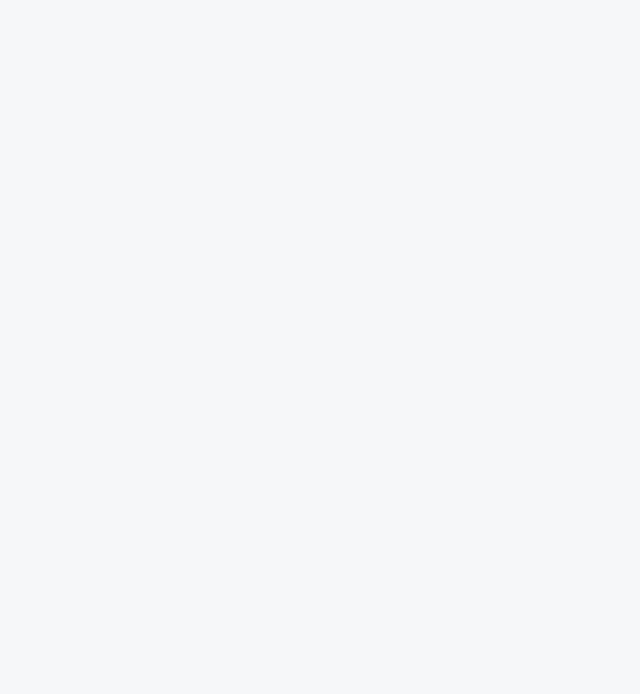
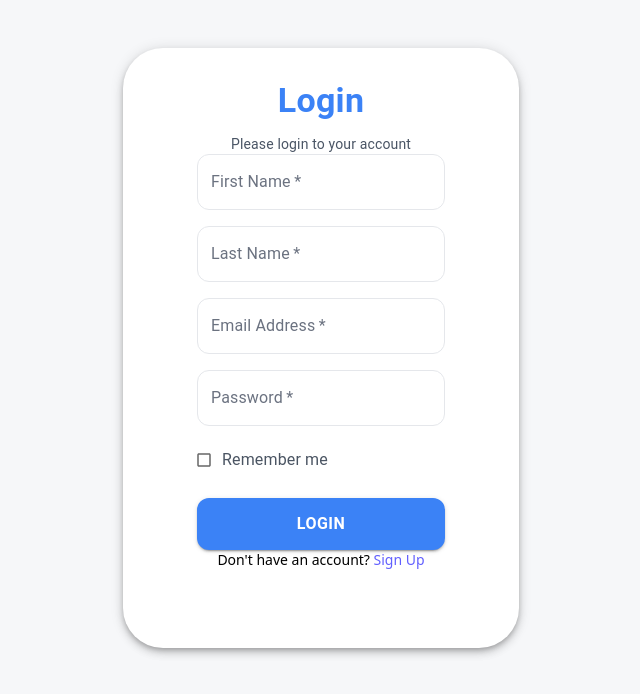
Before and after one commit to Mahdi-Devm/Morent-React, a React (Vite) app: page /login in a window 1280 px wide. Before the commit this address had no page. Shown: the top 694 px of the page, without its empty margins (319-959 px from the left). Built offline with nearby package versions, Linux system fonts and the light colour scheme.

Commit message:
Add loading page component with animations, update dependencies, and refactor main app structure

```diff
--- a/package.json
+++ b/package.json
@@ -11,11 +11,16 @@
     "deploy": "gh-pages -d dist"
   },
   "dependencies": {
+    "@emotion/react": "^11.14.0",
+    "@emotion/styled": "^11.14.0",
+    "@mui/icons-material": "^6.4.5",
+    "@mui/material": "^6.4.5",
     "@reduxjs/toolkit": "^2.5.1",
     "@tailwindcss/postcss": "^4.0.6",
     "@tailwindcss/vite": "^4.0.6",
     "cors": "^2.8.5",
     "express": "^4.21.2",
+    "lucide-react": "^0.475.0",
     "prop-types": "^15.8.1",
     "react": "^19.0.0",
     "react-dom": "^19.0.0",
--- /dev/null
+++ b/src/Feature/LoadingPage/Loading.css
@@ -0,0 +1,66 @@
+:root {
+  --blur-intensity: 20px;
+  --opacity-intensity: 0.7;
+}
+
+.fixed {
+  background-image: url("https://example.com/cityscape.jpg");
+  background-size: cover;
+  background-position: center;
+  backdrop-filter: blur(var(--blur-intensity));
+  -webkit-backdrop-filter: blur(var(--blur-intensity));
+}
+
+@keyframes fadeIn {
+  0% {
+    opacity: 0;
+    transform: translateY(20px);
+  }
+  100% {
+    opacity: 1;
+    transform: translateY(0);
+  }
+}
+
+.animate-fadeIn {
+  animation: fadeIn 1.2s ease-out forwards;
+}
+
+@keyframes spin-slow {
+  0% {
+    transform: rotate(0deg);
+  }
+  100% {
+    transform: rotate(360deg);
+  }
+}
+
+.animate-spin-slow {
+  animation: spin-slow 1.5s linear infinite;
+}
+
+.text-shadow-lg {
+  text-shadow: 0 10px 15px rgba(0, 0, 0, 0.5), 0 4px 6px rgba(0, 0, 0, 0.3);
+}
+
+.transition-transform {
+  transition: transform 0.3s ease-in-out;
+}
+
+.bg-cityscape {
+  background-image: url("https://example.com/cityscape.jpg");
+  background-position: center;
+  background-size: cover;
+}
+
+.text-white {
+  color: #ffffff;
+}
+
+.opacity-70 {
+  opacity: var(--opacity-intensity);
+}
+
+.transition-all {
+  transition: all 0.3s ease-in-out;
+}
--- a/src/Feature/LoadingPage/LoadingPage.jsx
+++ b/src/Feature/LoadingPage/LoadingPage.jsx
@@ -1,9 +1,29 @@
+import { useState, useEffect } from "react";
+import "./Loading.css";
+
 function LoadingPage() {
+  const [loading, setLoading] = useState(true);
+
+  useEffect(() => {
+    const timer = setTimeout(() => {
+      setLoading(false);
+    }, 500);
+
+    return () => clearTimeout(timer);
+  }, []);
+
   return (
-    <div className="flex items-center justify-center min-h-screen bg-gray-100">
-      <div className="flex items-center justify-center space-x-2">
-        <div className="w-12 h-12 border-4 border-t-transparent border-blue-500 border-solid rounded-full animate-spin"></div>
-        <span className="text-xl font-semibold text-gray-700">loading...</span>
+    <div
+      className={`fixed inset-0 bg-cover bg-center bg-cityscape backdrop-blur-2xl flex items-center justify-center z-50 transition-opacity duration-1000 ${
+        loading ? "opacity-100" : "opacity-0 pointer-events-none"
+      }`}
+    >
+      <div
+        className={`transition-all duration-1000 ease-in-out transform ${
+          loading ? "scale-100" : "scale-95"
+        } flex flex-col items-center justify-center space-y-6`}
+      >
+        <div className="w-14 h-14 sm:w-28 sm:h-28 md:w-32 md:h-32 border-5 border-t-transparent border-blue-400 border-solid rounded-full animate-spin-slow"></div>
       </div>
     </div>
   );
--- /dev/null
+++ b/src/Feature/Login/Login.jsx
@@ -0,0 +1,157 @@
+import { useState } from "react";
+import {
+  Button,
+  TextField,
+  Typography,
+  Box,
+  Container,
+  FormControlLabel,
+  Checkbox,
+} from "@mui/material";
+
+const InputField = ({ label, type }) => (
+  <div className="mb-4">
+    <TextField
+      label={label}
+      type={type}
+      fullWidth
+      variant="outlined"
+      required
+      className="rounded-xl"
+      sx={{
+        "& .MuiOutlinedInput-root": {
+          borderRadius: "12px",
+        },
+        "& .MuiInputLabel-root": {
+          color: "#6b7280",
+        },
+        "& .MuiOutlinedInput-notchedOutline": {
+          borderColor: "#e5e7eb",
+        },
+        "&:hover .MuiOutlinedInput-notchedOutline": {
+          borderColor: "#3b82f6",
+        },
+      }}
+    />
+  </div>
+);
+
+export default function LoginPage() {
+  const [error, setError] = useState(false);
+  const [rememberMe, setRememberMe] = useState(false);
+
+  const handleSubmit = (e) => {
+    e.preventDefault();
+    setError(true);
+  };
+
+  return (
+    <Container component="main" maxWidth="xs" className="py-12 px-6">
+      <Box
+        sx={{
+          display: "flex",
+          flexDirection: "column",
+          alignItems: "center",
+          backgroundColor: "#ffffff",
+          padding: 4,
+          borderRadius: 10,
+          boxShadow: 5,
+          height: "600px",
+          width: "100%",
+          maxWidth: "450px",
+          overflow: "hidden",
+          transition: "box-shadow 0.3s ease-in-out",
+          "&:hover": {
+            boxShadow: 15,
+          },
+        }}
+      >
+        <Typography
+          variant="h4"
+          gutterBottom
+          className="text-center text-stone-700 font-bold"
+          sx={{
+            color: "#3b82f6",
+            fontWeight: "600",
+          }}
+        >
+          Login
+        </Typography>
+        <Typography variant="body2" className="text-center mb-6 text-gray-600">
+          Please login to your account
+        </Typography>
+
+        <form onSubmit={handleSubmit}>
+          <InputField label="First Name" type="text" />
+          <InputField label="Last Name" type="text" />
+          <InputField label="Email Address" type="email" />
+          <InputField label="Password" type="password" />
+
+          <FormControlLabel
+            control={
+              <Checkbox
+                checked={rememberMe}
+                onChange={() => setRememberMe(!rememberMe)}
+                name="rememberMe"
+                color="primary"
+                sx={{
+                  "& .MuiSvgIcon-root": {
+                    fontSize: 18,
+                  },
+                }}
+              />
+            }
+            label="Remember me"
+            sx={{
+              alignSelf: "flex-start",
+              marginBottom: "20px",
+              fontSize: "0.875rem",
+              color: "#4b5563",
+            }}
+          />
+
+          <Button
+            type="submit"
+            variant="contained"
+            color="primary"
+            fullWidth
+            className="mb-6 py-3 text-lg font-medium rounded-lg transition duration-200 transform hover:scale-105"
+            sx={{
+              backgroundColor: "#3b82f6",
+              "&:hover": {
+                backgroundColor: "#2563eb",
+              },
+
+              borderRadius: "12px",
+              padding: "12px",
+              fontWeight: "bold",
+              fontSize: "16px",
+            }}
+          >
+            Login
+          </Button>
+
+          {error && (
+            <Typography
+              variant="body2"
+              className="text-center text-red-500 mb-4"
+              sx={{
+                fontSize: "0.875rem",
+                fontWeight: "500",
+              }}
+            >
+              Incorrect email or password
+            </Typography>
+          )}
+        </form>
+
+        <div className="text-center text-sm">
+          Don't have an account?{" "}
+          <a href="#" className="text-indigo-500 hover:underline">
+            Sign Up
+          </a>
+        </div>
+      </Box>
+    </Container>
+  );
+}
--- a/src/Feature/ProductDetailPage/ProductDetailPage.jsx
+++ b/src/Feature/ProductDetailPage/ProductDetailPage.jsx
@@ -46,9 +46,9 @@ function ProductDetailPage() {
   return (
     <>
       <div className="w-full flex flex-col justify-center mx-auto">
-        <div className="container mx-auto px-4 py-8 mt-18 flex flex-col">
-          <div className="flex flex-col lg:flex-row gap-6">
-            <div className="flex flex-col gap-4 lg:w-1/2">
+        <div className="container mx-auto px-4 py-8 mt-18 flex flex-col w-300">
+          <div className="flex flex-col lg:flex-row gap-6 ">
+            <div className="flex flex-col gap-4 lg:w-1/2 bg-white p-2 rounded-2xl">
               <img
                 src={images[`Image${car.id}`]}
                 alt={car.brand}
@@ -67,7 +67,7 @@ function ProductDetailPage() {
               </div>
             </div>
 
-            <div className="lg:w-1/2 flex flex-col gap-6">
+            <div className="lg:w-1/2 flex flex-col gap-6 bg-white p-2 rounded-2xl">
               <h1 className="text-4xl font-semibold text-[#2A4FB5]">
                 {car.brand}
               </h1>
@@ -103,7 +103,7 @@ function ProductDetailPage() {
                     car.price
                   )
                 }
-                className="mt-6 bg-[#2A4FB5] text-white py-3 px-6 rounded-lg hover:bg-[#1A3D8B] transition duration-200 transform hover:scale-105"
+                className="mt-6 bg-[#2A4FB5] text-white py-3 px-6 rounded-lg hover:bg-[#1A3D8B] transition duration-200 transform hover:scale-101 hover:cursor-pointer"
               >
                 Add to Cart
               </button>
@@ -111,7 +111,7 @@ function ProductDetailPage() {
           </div>
         </div>
 
-        <div className="mt-10 w-310 mx-auto">
+        <div className="mt-10 w-310 mx-auto bg-white p-2 rounded-2xl">
           <h2 className="text-3xl font-semibold text-[#2A4FB5] mb-6">
             Customer Reviews
           </h2>
--- a/src/Layout/Header/Profile.jsx
+++ b/src/Layout/Header/Profile.jsx
@@ -11,15 +11,18 @@ function Profile() {
 
   return (
     <div className="flex gap-1">
-      <div className="relative flex items-center space-x-2 border-stone-200 rounded-full p-2 w-10 border-1 justify-center hover:bg-gray-200 hover:text-gray-700 hover:cursor-pointer">
-        <FaHeart onClick={() => nav("/hearth")} className="text-gray-600" />
+      <div
+        onClick={() => nav("/hearth")}
+        className="relative flex items-center space-x-2 border-stone-200 rounded-full p-2 w-10 border-1 justify-center hover:bg-gray-200 hover:text-gray-700 hover:cursor-pointer"
+      >
+        <FaHeart className="text-gray-600" />
       </div>
 
-      <div className="relative flex items-center space-x-2 border-stone-200 rounded-full p-2 w-10 border-1 justify-center hover:bg-gray-200 hover:text-gray-700 hover:cursor-pointer">
-        <FaShoppingCart
-          onClick={() => nav("/shopingcart")}
-          className="text-gray-600"
-        />
+      <div
+        onClick={() => nav("/shopingcart")}
+        className="relative flex items-center space-x-2 border-stone-200 rounded-full p-2 w-10 border-1 justify-center hover:bg-gray-200 hover:text-gray-700 hover:cursor-pointer"
+      >
+        <FaShoppingCart className="text-gray-600" />
         {conts > 0 && (
           <span className="absolute top-0 right-0 bg-[#1D74D2] text-white text-xs rounded-full w-5 h-5 flex items-center justify-center">
             {conts}
--- a/src/main.jsx
+++ b/src/main.jsx
@@ -1,4 +1,4 @@
-import { StrictMode, Suspense } from "react";
+import { StrictMode } from "react";
 import { createRoot } from "react-dom/client";
 import "./index.css";
 import { BrowserRouter, Route, Routes } from "react-router-dom";
@@ -10,14 +10,13 @@ import ContextApi from "./Context/ContextApi";
 import { Provider } from "react-redux";
 import store from "./Redux/Store/Store";
 import ProductDetailPage from "./Feature/ProductDetailPage/ProductDetailPage";
-import LoadingPage from "./Feature/LoadingPage/LoadingPage";
+import Login from "./Feature/Login/Login";
 
-createRoot(document.getElementById("root")).render(
-  <StrictMode>
+function MainApp() {
+  return (
     <Provider store={store}>
       <ContextApi>
         <BrowserRouter>
-          <Suspense fallback={<LoadingPage />}>
           <Routes>
             <Route path="/" element={<App />}>
               <Route index element={<Layout />} />
@@ -25,10 +24,16 @@ createRoot(document.getElementById("root")).render(
               <Route path="shopingcart" element={<Shopingcart />} />
               <Route path="/product/:id" element={<ProductDetailPage />} />
             </Route>
+            <Route path="/login" element={<Login />} />
           </Routes>
-          </Suspense>
         </BrowserRouter>
       </ContextApi>
     </Provider>
+  );
+}
+
+createRoot(document.getElementById("root")).render(
+  <StrictMode>
+    <MainApp />
   </StrictMode>
 );
```
Also changed, not shown: 1 other file (tests, documents, lock files or other folders). Lines whose indentation alone changed are shown as unchanged.
